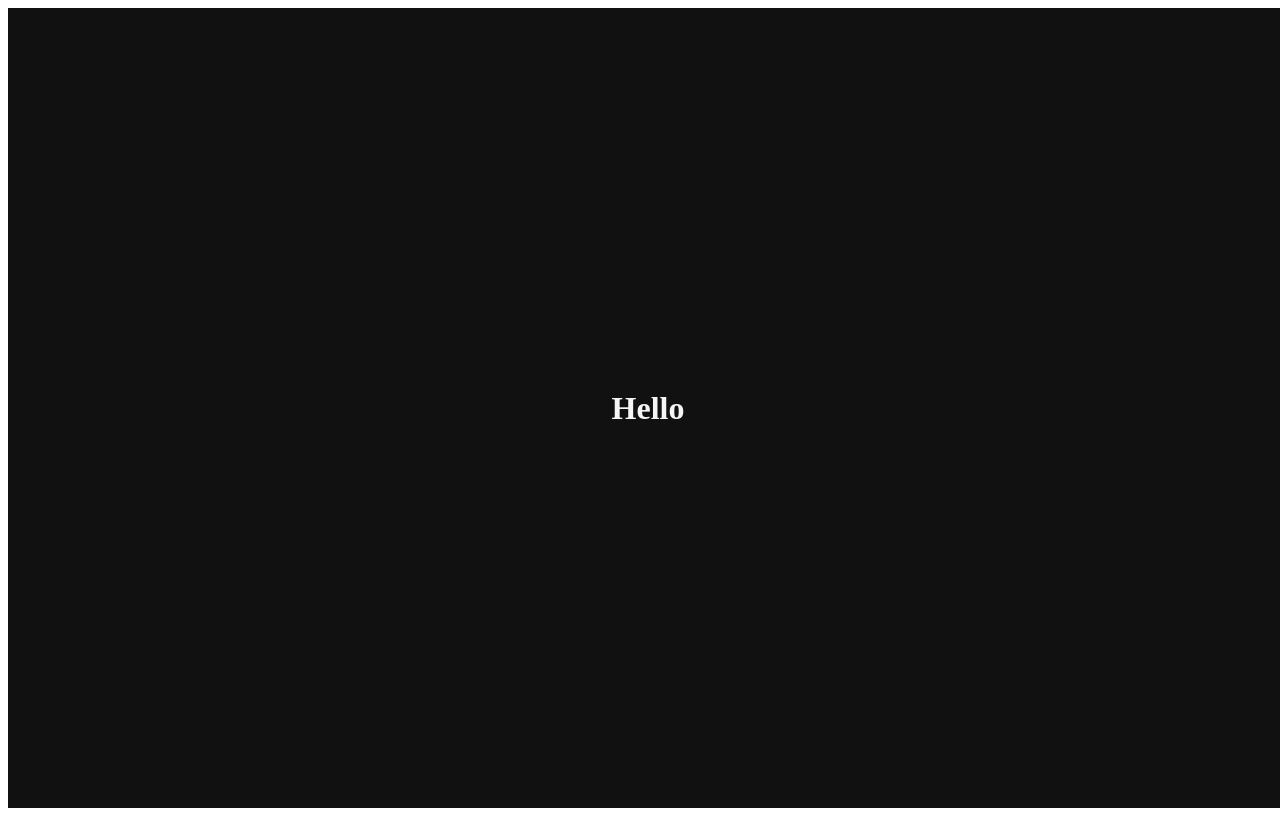
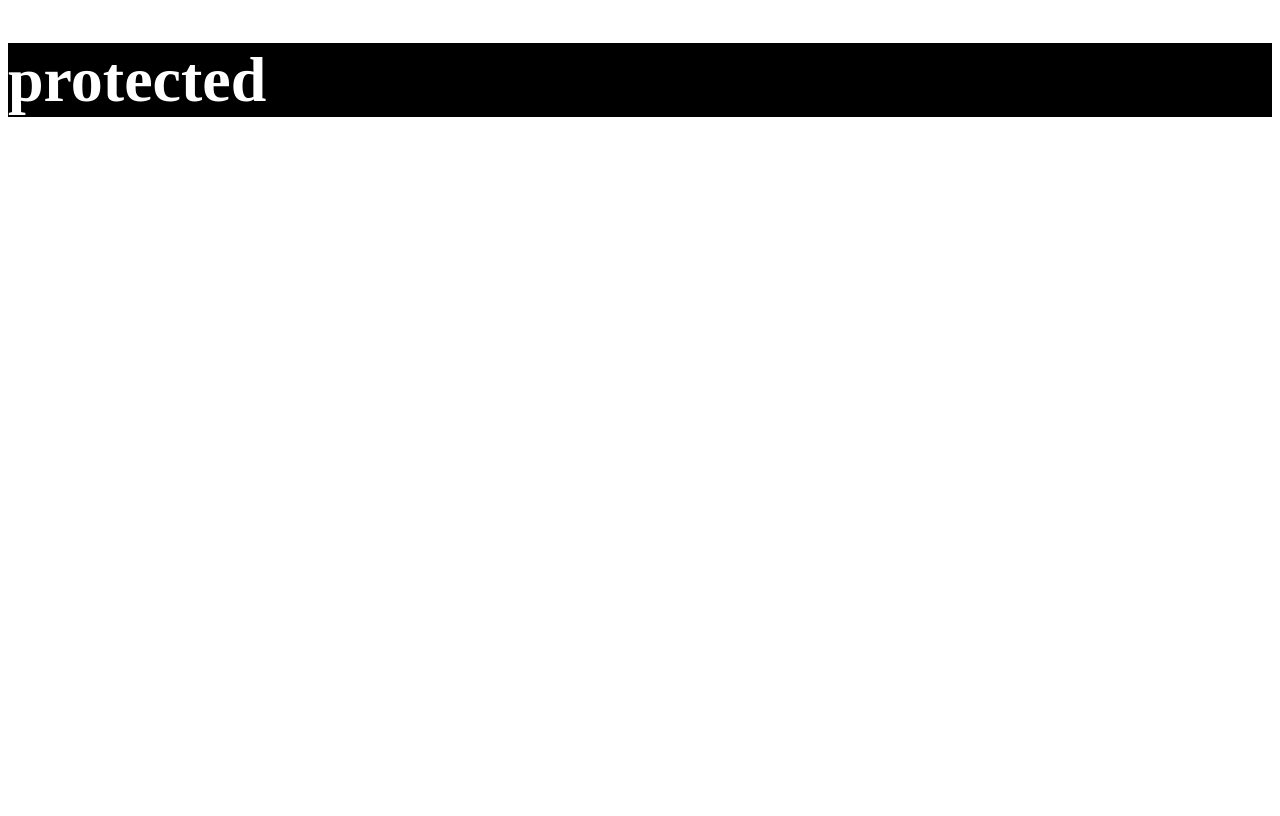
Before and after one commit to FE-Nerdy/react-masterclass, a React (Create React App) app in the folder Re-Study/react-masterclass/: page / in a window 1280 px wide. Built offline with nearby package versions, Linux system fonts and the light colour scheme.

Commit message:
TypescriptLearning

```diff
--- a/Re-Study/react-masterclass/package.json
+++ b/Re-Study/react-masterclass/package.json
@@ -6,10 +6,15 @@
     "@testing-library/jest-dom": "^5.17.0",
     "@testing-library/react": "^13.4.0",
     "@testing-library/user-event": "^13.5.0",
+    "@types/jest": "^29.5.12",
+    "@types/node": "^20.14.10",
+    "@types/react": "^18.3.3",
+    "@types/react-dom": "^18.3.0",
     "react": "^18.3.1",
     "react-dom": "^18.3.1",
     "react-scripts": "5.0.1",
     "styled-components": "^6.1.11",
+    "typescript": "^5.5.3",
     "web-vitals": "^2.1.4"
   },
   "scripts": {
--- a/Re-Study/react-masterclass/src/App.js
+++ /dev/null
@@ -1,25 +0,0 @@
-import styled from "styled-components";
-
-const Title = styled.h1`
-  color: ${(props) => props.theme.textColor};
-`;
-
-const Wrapper = styled.div`
-  display: flex;
-  height: 100vh;
-  width: 100vw;
-  justify-content: center;
-  align-items: center;
-
-  background-color: ${(props) => props.theme.backgroundColor};
-`;
-
-function App() {
-  return (
-    <Wrapper>
-      <Title>Hello</Title>
-    </Wrapper>
-  );
-}
-
-export default App;
--- /dev/null
+++ b/Re-Study/react-masterclass/src/App.tsx
@@ -0,0 +1,20 @@
+import React from "react";
+import styled from "styled-components";
+
+const Container = styled.h1`
+  background-color: ${(props) => props.theme.bgColor};
+`;
+
+const H1 = styled.h1`
+  color: ${(props) => props.theme.textColor};
+`;
+
+function App() {
+  return (<Container>
+    <H1>
+      protected
+    </H1>
+  </Container>);
+}
+
+export default App;
--- a/Re-Study/react-masterclass/src/index.js
+++ b/Re-Study/react-masterclass/src/index.tsx
@@ -1,19 +1,10 @@
 import React from "react";
 import ReactDOM from "react-dom/client";
 import { ThemeProvider } from "styled-components";
-import App from "./App";
+import App from "./App.tsx";
+import { darkTheme, lightTheme } from "./theme.ts";
 
-const darkTheme = {
-  textColor: "whitesmoke",
-  backgroundColor: "#111",
-};
-
-const lightTheme = {
-  textColor: "#111",
-  backgroundColor: "whitesmoke",
-};
-
-const root = ReactDOM.createRoot(document.getElementById("root"));
+const root = ReactDOM.createRoot(document.getElementById("root") as HTMLElement);
 root.render(
   <React.StrictMode>
     <ThemeProvider theme={darkTheme}>
--- /dev/null
+++ b/Re-Study/react-masterclass/src/theme.ts
@@ -0,0 +1,13 @@
+import { DefaultTheme } from "styled-components";
+
+export const lightTheme: DefaultTheme = {
+  bgColor: "white",
+  textColor: "black",
+  btnColor: "tomato",
+};
+
+export const darkTheme: DefaultTheme = {
+  bgColor: "black",
+  textColor: "white",
+  btnColor: "teal",
+};
```
Also changed, not shown: Re-Study/react-masterclass/src/styled.d.ts (added, +9 -0 lines), 1 other file (tests, documents, lock files or other folders).
